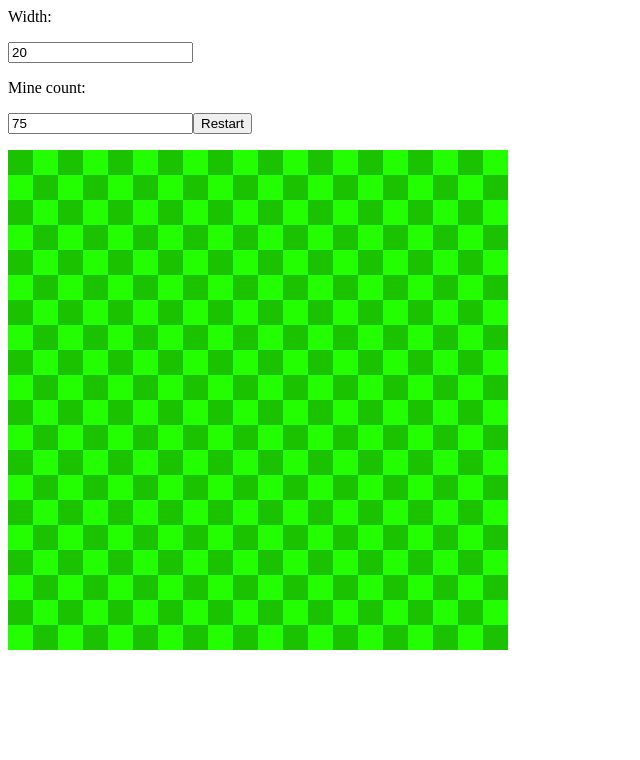
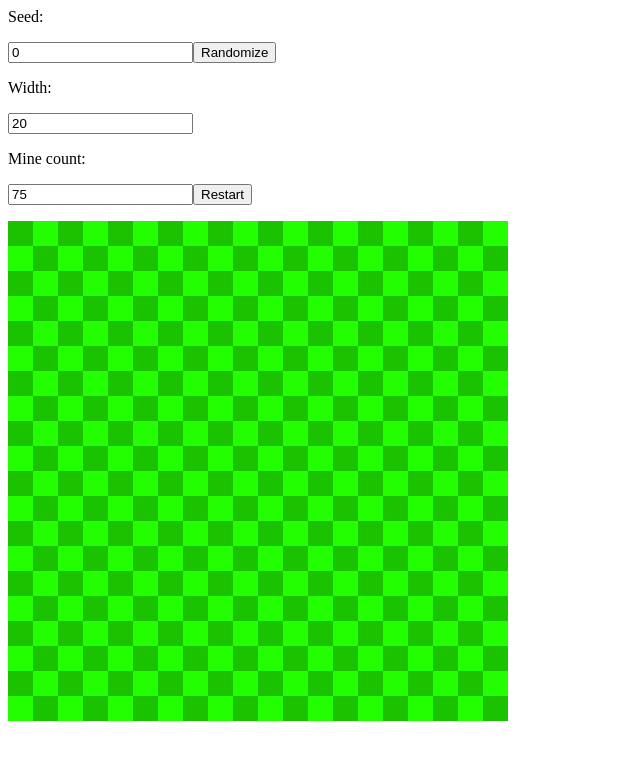
Before and after one commit to PeterHusman/MinesweeperWithFriends, a plain HTML site: page MWFSite/Pages/minesweeper.html in a window 1280 px wide. Shown: the whole page, without its empty margins (0-640 px from the left). Drawn offline with Linux system fonts and the light colour scheme.

Commit message:
Added Seed input box

```diff
--- a/MWFSite/Pages/minesweeper.html
+++ b/MWFSite/Pages/minesweeper.html
@@ -4,6 +4,8 @@
     </head>
     <body>
         <form>
+            <p>Seed:</p>
+            <input type="text" required="required" pattern="[0-9]*" id="seed" value="0"></input><input type="button" id="randomize" value="Randomize" onclick="RandomizeSeed()"></input>
             <p>Width:</p>
             <input type="text" required="required" pattern="[0-9]*" id="width" value="20"></input>
             <p>Mine count:</p>
```
